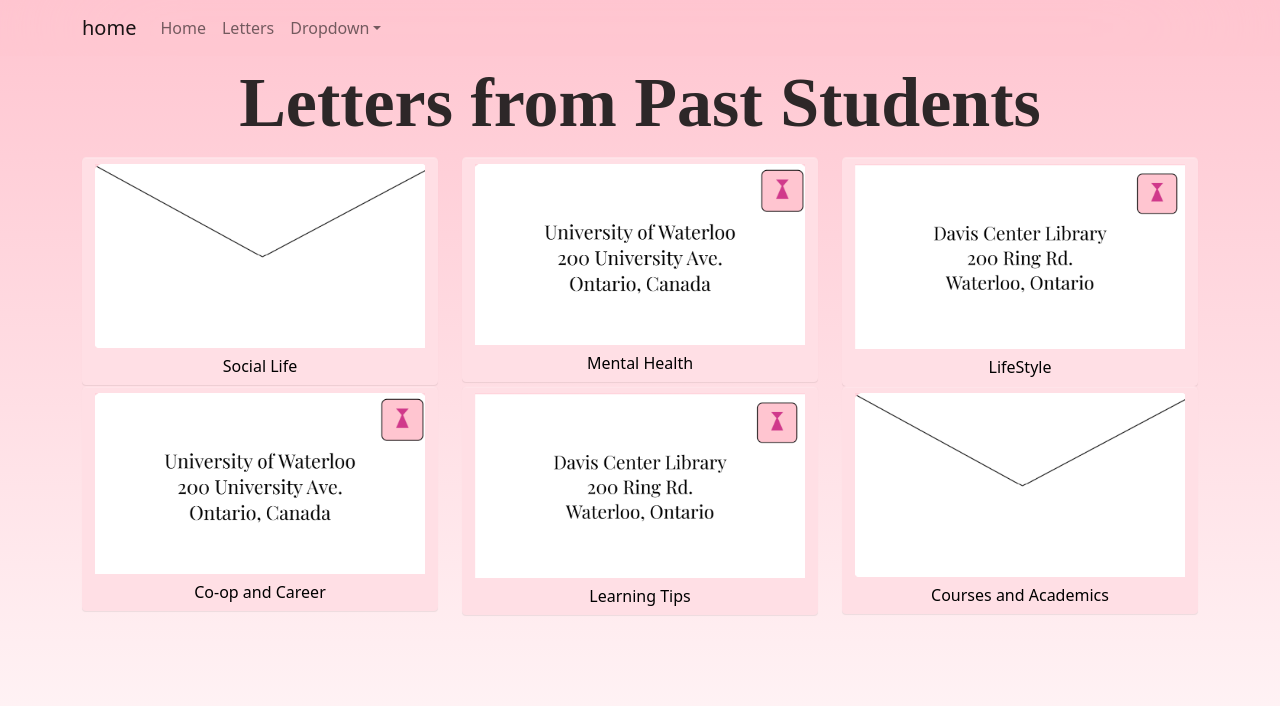
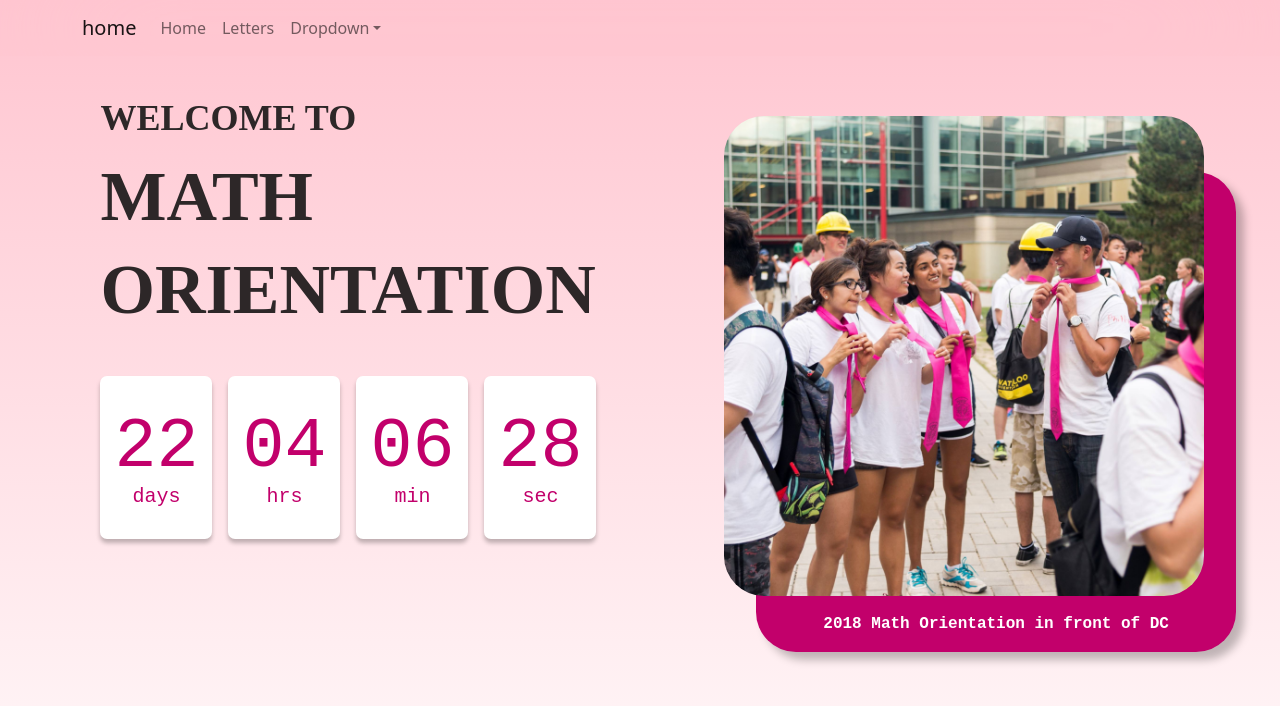
Before and after one commit to connie-wg/mathorientation, a Next.js app: page / in a window 1280 px wide. Shown: the top 706 px of the page. Built offline with nearby package versions, Linux system fonts and the light colour scheme.

Commit message:
removed letter from index

```diff
--- a/pages/index.js
+++ b/pages/index.js
@@ -15,7 +15,6 @@ import ImageFramed from '../components/imageLayer'
 // import DcMath from '../assets/dc-math.png'
 import profilePic from '../public/dc-math.png'
 import CountdownTimer from '../components/Countdown'
-import Letters from './letters'
 
 export default function Home() {
 
@@ -25,9 +24,7 @@ export default function Home() {
   return (
     <div className={"" + styles.pink}>
     <NavBar />
-    {/* <HomeComponent /> */}
-    <Letters />
-
+    <HomeComponent />
   </div>
   )
 }
```
